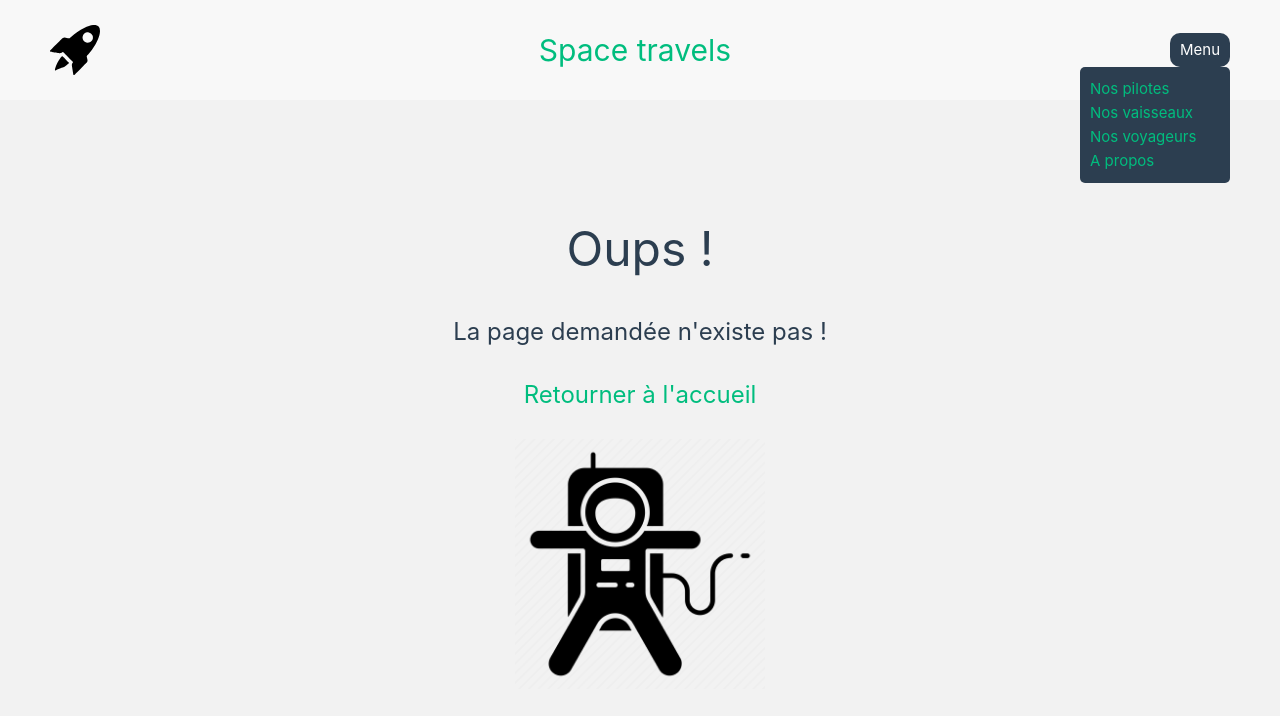
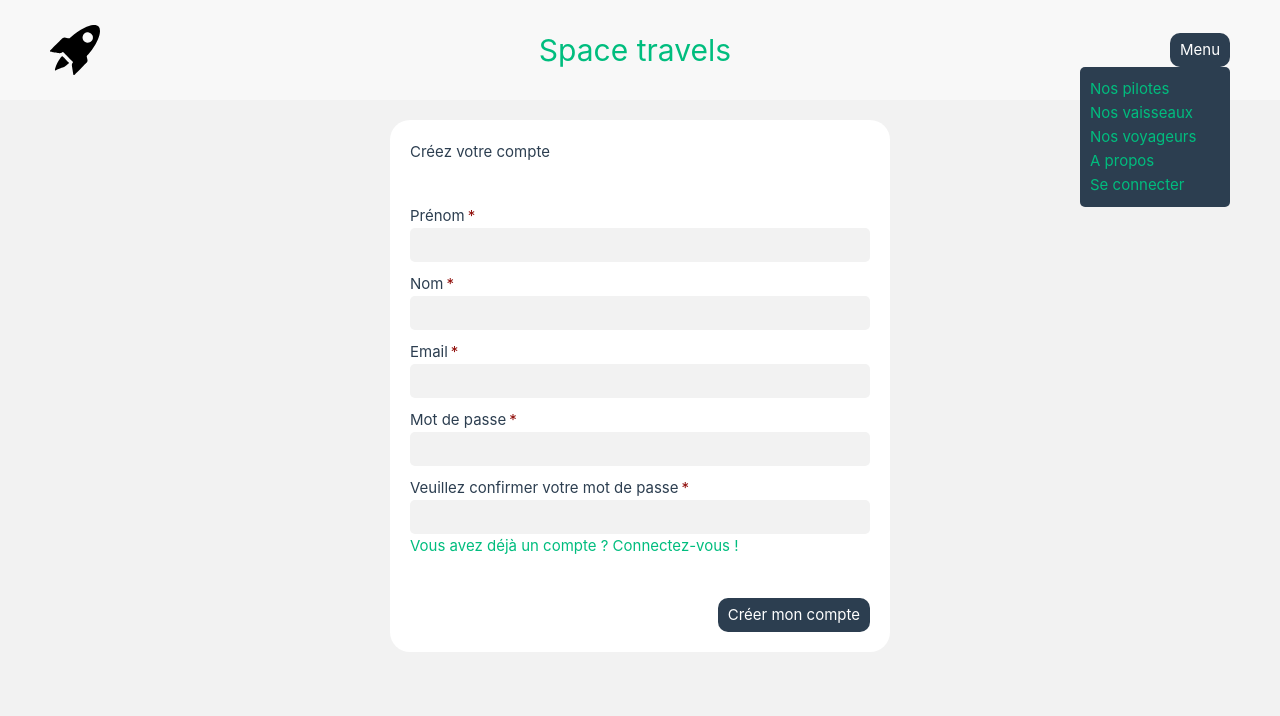
Before and after one commit to watsab/space-travels, a Vue app: page /register in a window 1280 px wide. Both pictures are taken after a click on the button "Menu". Shown: the top 716 px of the page. Built offline with nearby package versions, Linux system fonts and the light colour scheme.

Commit message:
create auth login

```diff
--- /dev/null
+++ b/db/user.json
@@ -0,0 +1,5 @@
+{
+  "name": "Kate Smith",
+  "email": "kate@gmail.com",
+  "password": "pass1234"
+}
--- a/package.json
+++ b/package.json
@@ -11,7 +11,8 @@
     "lint": "eslint . --ext .vue,.js,.jsx,.cjs,.mjs,.ts,.tsx,.cts,.mts --fix --ignore-path .gitignore",
     "format": "prettier --write src/",
     "test:unit:run": "vitest run",
-    "test:unit:watch": "vitest"
+    "test:unit:watch": "vitest",
+    "server": "node server.js"
   },
   "dependencies": {
     "@vuelidate/core": "^2.0.3",
--- a/src/App.vue
+++ b/src/App.vue
@@ -10,8 +10,9 @@
       </router-link>
     </template>
 
-    <template v-slot:menu-item="{ item }">
-      <router-link :to="item.route">{{ item.label }}</router-link>
+    <template v-slot:menu-item="{ item }: { item: {label: string; route?: {name: string}; action?: () => void}}">
+      <router-link v-if="item.route" :to="item.route">{{ item.label }}</router-link>
+      <router-link v-else-if="item.action" to="#" @click="item.action">{{ item.label }}</router-link>
     </template>
   </MyHeader>
 
@@ -26,10 +27,17 @@
 <script setup lang="ts">
 import { RouterView } from 'vue-router'
 import MyHeader from '@/components/MyHeader.vue';
-import { computed } from 'vue';
+import { computed, ref } from 'vue';
 import { useStore } from '@/store';
 
-const menuItems = [
+const store = useStore();
+const flashMessage = computed(() => {
+  return store.state.app.flashMessage;
+});
+
+
+const menuItems = computed(() => {
+  const items = [
     {
       label: 'Nos pilotes',
       route: { name: 'pilots' }
@@ -48,11 +56,25 @@ const menuItems = [
     }
   ];
 
-const store = useStore();
-const flashMessage = computed(() => {
-  return store.state.app.flashMessage;
+  if (store.getters['auth/loggedIn']) {
+    items.push({
+      label: 'Se déconnecter',
+      action: logout
+    })
+  } else {
+    items.push({
+      label: 'Se connecter',
+      route: { name: 'login' }
+    })
+  }
+
+  return items;
 });
 
+
+const logout = () => {
+  store.dispatch('auth/logout');
+}
 </script>
 
 <style scoped>
@@ -62,6 +84,7 @@ const flashMessage = computed(() => {
   top: 0;
   left: 0;
   width: 100vw;
+  z-index: 1;
 
   & .logo {
     width: auto;
--- a/src/main.ts
+++ b/src/main.ts
@@ -10,6 +10,12 @@ import 'nprogress/nprogress.css';
 
 import { store, key } from '@/store';
 
+const userString = localStorage.getItem('user');
+if (userString) {
+  const userData = JSON.parse(userString);
+  store.commit('auth/setUserData', userData);
+}
+
 createApp(App)
   .use(router)
   .use(store, key)
--- a/src/router/index.ts
+++ b/src/router/index.ts
@@ -12,6 +12,8 @@ import nProgress from 'nprogress';
 import { store } from '@/store';
 import PilotCreateView from '@/views/Pilot/CreateView.vue';
 import TravelerCreateView from '@/views/Traveler/CreateView.vue';
+import RegisterView from '@/views/RegisterView.vue';
+import LoginView from '@/views/LoginView.vue';
 
 const router = createRouter({
   history: createWebHistory(import.meta.env.BASE_URL),
@@ -143,6 +145,16 @@ const router = createRouter({
       component: NotFound
     },
     {
+      path: '/register',
+      name: 'register',
+      component: RegisterView
+    },
+    {
+      path: '/login',
+      name: 'login',
+      component: LoginView
+    },
+    {
       path: '/:notFound(.*)',
       component: NotFound
     },
--- /dev/null
+++ b/src/services/authenticate.ts
@@ -0,0 +1,3 @@
+const login = () => {
+
+}
--- a/src/store/index.ts
+++ b/src/store/index.ts
@@ -3,6 +3,7 @@ import pilots, { type InitialState as PilotInitialState } from '@/store/modules/
 import travelers, { type InitialState as TravelersInitialState } from '@/store/modules/travelers';
 import ships, { type InitialState as ShipsInitialState } from '@/store/modules/ships';
 import app, { type InitialState as AppInitialState } from '@/store/modules/app';
+import auth, { type InitialState as AuthInitialState } from '@/store/modules/auth';
 import type { InjectionKey } from 'vue';
 
 const debug = process.env.NODE_ENV !== 'production'
@@ -12,6 +13,7 @@ export interface State {
   pilots: PilotInitialState;
   travelers: TravelersInitialState;
   ships: ShipsInitialState;
+  auth: AuthInitialState;
 }
 
 export const key: InjectionKey<Store<State>> = Symbol()
@@ -21,7 +23,8 @@ export const store= createStore<State>({
     app,
     pilots,
     travelers,
-    ships
+    ships,
+    auth
   },
   strict: debug,
   plugins: debug ? [createLogger()] : []
--- /dev/null
+++ b/src/store/modules/auth.ts
@@ -0,0 +1,52 @@
+import type { ActionContext } from 'vuex';
+
+interface InitialState {
+  user: null | {};
+}
+
+const initialState = {
+  user: null
+}
+
+const state = (): InitialState => (initialState)
+
+const mutations = {
+  setUserData(state: InitialState, data: {}) {
+    state.user = data;
+    localStorage.setItem('user', JSON.stringify(data))
+  },
+  clearUserData(state: InitialState) {
+    state.user = null;
+    localStorage.removeItem('user')
+  }
+}
+
+const actions = {
+  register: async ({ commit }: ActionContext, credentials: {email: string; password: string}) => {
+    const response = await fetch('https://dummyjson.com/auth/login', {
+      headers: { 'Content-Type': 'application/json' },
+      method: 'POST',
+      body: JSON.stringify(credentials)
+    });
+
+    commit('setUserData', await response.json());
+  },
+  login: async ({ commit }, credentials: {email: string; password: string}) => {
+    const response = await fetch('https://dummyjson.com/auth/login', {
+      method: 'POST',
+      body: JSON.stringify(credentials)
+    });
+
+    commit('setUserData', await response.json());
+  },
+  logout: ({ commit }) => {
+    commit('clearUserData');
+  }
+}
+
+export default {
+  namespaced: true,
+  state,
+  mutations,
+  actions
+}
--- /dev/null
+++ b/src/views/LoginView.vue
@@ -0,0 +1,62 @@
+<script setup lang="ts">
+import MyInput from '@/components/form/MyInput.vue';
+import { reactive, ref } from 'vue';
+import MyCard from '@/components/MyCard.vue';
+import MyButton from '@/components/MyButton.vue';
+import { useStore } from '@/store';
+
+import { useRouter } from 'vue-router';
+import useVuelidate from '@vuelidate/core';
+
+const credentials = reactive({
+  email: '',
+  password: '',
+})
+const loginError = ref(null);
+const store = useStore();
+const vuelidate = useVuelidate();
+const login = async () => {
+  console.log('tst');
+  if (!await vuelidate.value.$validate()) {
+    return;
+  }
+
+  try {
+    await store.dispatch('auth/login', credentials)
+  } catch (error) {
+    loginError.value = error;
+    console.error(error);
+  }
+};
+
+</script>
+
+<template>
+  <MyCard>
+    <template #header>
+      <h1>Connexion à votre espace</h1>
+    </template>
+    <template #body>
+      <form @submit.prevent="login" id="loginForm" novalidate>
+        <MyInput id="email" label="Email" v-model="credentials.email" type="email" required/>
+        <MyInput id="password" label="Mot de passe" v-model="credentials.password" required type="password"/>
+
+        <router-link :to="{ name: 'register' }">
+          Vous n'avez pas de compte ? Créez-en un !
+        </router-link>
+
+        <p v-if="loginError" class="error-message" aria-live="assertive">
+          {{ loginError }}
+        </p>
+      </form>
+    </template>
+    <template #footer>
+      <MyButton type="submit" form="loginForm">Connexion</MyButton>
+    </template>
+  </MyCard>
+
+</template>
+
+<style scoped>
+
+</style>
--- /dev/null
+++ b/src/views/RegisterView.vue
@@ -0,0 +1,71 @@
+<script setup lang="ts">
+import MyInput from '@/components/form/MyInput.vue';
+import { reactive, ref } from 'vue';
+import { sameAs } from '@vuelidate/validators';
+import MyCard from '@/components/MyCard.vue';
+import MyButton from '@/components/MyButton.vue';
+import { useStore } from '@/store';
+import { useRouter } from 'vue-router';
+import useVuelidate from '@vuelidate/core';
+
+const userData = reactive({
+  firstname: '',
+  lastname: '',
+  email: '',
+  password: '',
+  passwordConfirmation: '',
+})
+
+const store = useStore();
+const router = useRouter();
+const vuelidate = useVuelidate();
+const registerError = ref(null);
+const register = async () => {
+  if (!await vuelidate.value.$validate()) {
+    return;
+  }
+
+  try {
+    await store.dispatch('register', userData);
+    await router.push({name: 'home'});
+  } catch (error) {
+    registerError.value = error.response.data.errors[0];
+  }
+};
+</script>
+
+<template>
+  <MyCard>
+    <template #header>
+      Créez votre compte
+    </template>
+    <template #body>
+      <form @submit.prevent="register" id="registerForm" novalidate>
+        <MyInput id="firstname" label="Prénom" v-model="userData.firstname" required/>
+        <MyInput id="lastname" label="Nom" v-model="userData.lastname" required/>
+        <MyInput id="email" label="Email" v-model="userData.email" type="email" required/>
+        <MyInput id="password" label="Mot de passe" v-model="userData.password" required type="password"/>
+        <MyInput
+          id="passwordConfirmation"
+          label="Veuillez confirmer votre mot de passe"
+          type="password"
+          v-model="userData.passwordConfirmation"
+          required
+          :validation-rules="{sameAs: sameAs(userData.password)}"
+        />
+
+        <router-link :to="{ name: 'login' }">
+          Vous avez déjà un compte ? Connectez-vous !
+        </router-link>
+      </form>
+    </template>
+    <template #footer>
+      <MyButton type="submit" form="registerForm">Créer mon compte</MyButton>
+    </template>
+  </MyCard>
+
+</template>
+
+<style scoped>
+
+</style>
```
Also changed, not shown: db/events.json (added, +28 -0 lines), server.js (added, +96 -0 lines). Lines whose indentation alone changed are shown as unchanged.
